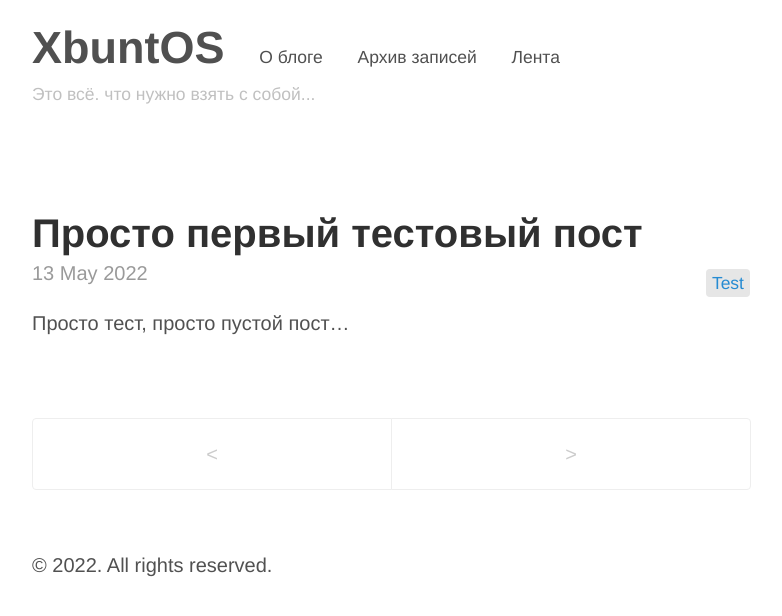
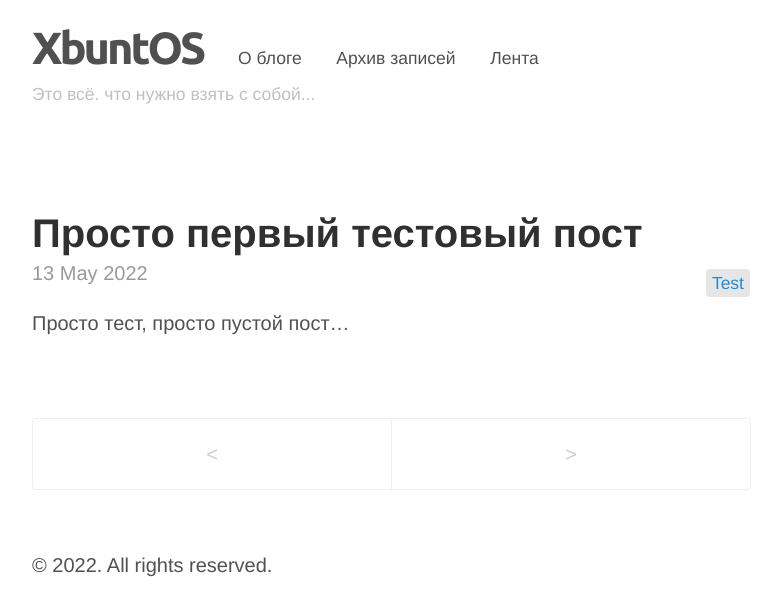
Before and after one commit to whitepingvin/xbuntos, a Jekyll site: the page built from index.html, in a window 1280 px wide. Shown: the top 616 px of the page, without its empty margins (248-1030 px from the left). Built offline with Jekyll 4.4.1, drawn with Linux system fonts in a browser that asks for light colours; the list of posts is cut into pages by our own code.

Commit message:
Update poole.css

```diff
--- a/public/css/poole.css
+++ b/public/css/poole.css
@@ -91,7 +91,9 @@ h4, h5, h6 {
   font-size: 1rem;
 }
 .home__title {
-	font-size: 2.25rem;
+    font-size: 2.25rem;
+    font-family: 'Ubuntu';
+    letter-spacing: -3px;
 }
 /* Body text */
 p {
```
